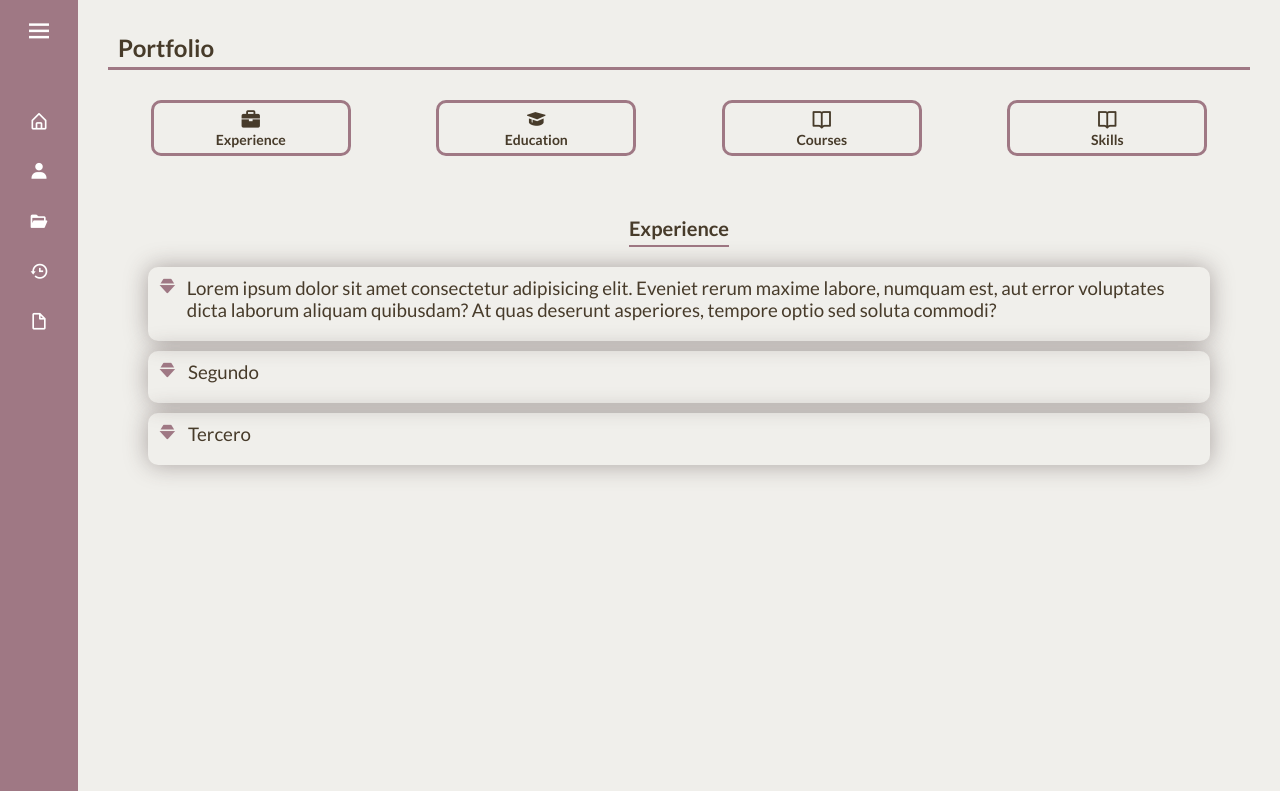
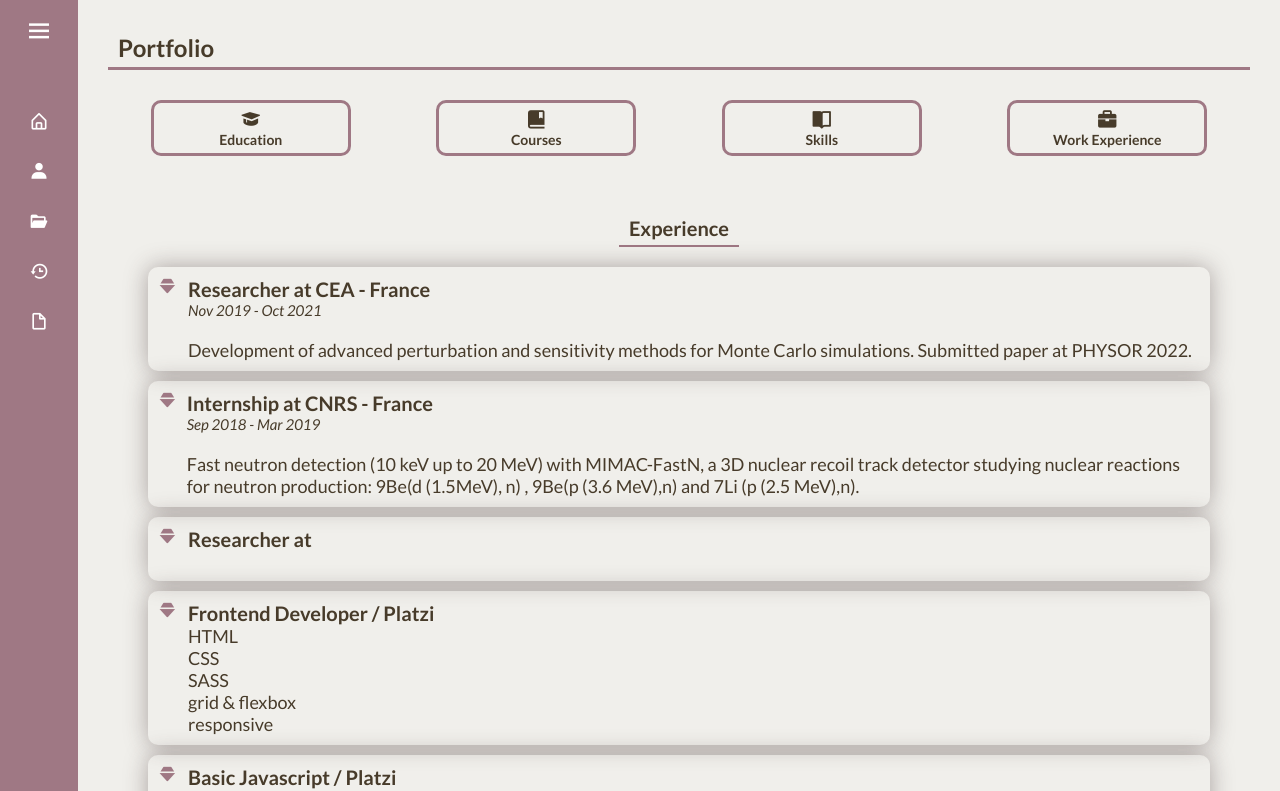
Before and after one commit to catwin94/catwin94.github.io, a React (Create React App) app: page /portfolio in a window 1280 px wide. Shown: the top 791 px of the page. Built offline with nearby package versions, Linux system fonts and the light colour scheme.

Commit message:
json portfolio and styles

```diff
--- a/src/assets/styles/portfolio.scss
+++ b/src/assets/styles/portfolio.scss
@@ -48,6 +48,7 @@
       }
       & h3 {
         font-size: 1.4rem;
+        user-select: none;
       }
 
       &:hover {
@@ -65,7 +66,7 @@
   border-bottom: solid 2px $dpink;
   & h3 {
     font-size: 2rem;
-    padding-bottom: 0.5rem;
+    padding: 0 1rem 0.5rem 1rem;
   }
 }
 
@@ -91,8 +92,22 @@
         height: 2rem;
         margin-right: 1rem;
       }
-      & p {
-        padding: 0 0 1rem 0;
+      & div {
+        & .title {
+          font-weight: bold;
+          font-size: 2rem;
+        }
+        & .date {
+          font-style: italic;
+          font-size: 1.5rem;
+          padding-bottom: 2rem;
+        }
+        & .details {
+          font-size: 1.8rem;
+        }
+        & .skills {
+          font-size: 1.8rem;
+        }
       }
     }
   }
--- a/src/components/ContactMe.jsx
+++ b/src/components/ContactMe.jsx
@@ -19,7 +19,7 @@ const ContactMe = () => {
               <li>
                 <h2>E-mail:</h2>
                 <a href="mailto:cata.carabajal@gmail.com">
-                  <i class="bx bx-mail-send"></i>
+                  <i className="bx bx-mail-send"></i>
                   <p>cata.carabajal@gmail.com</p>
                 </a>
               </li>
@@ -30,7 +30,7 @@ const ContactMe = () => {
                   target="_blank"
                   rel="noreferrer"
                 >
-                  <i class="bx bxl-github"></i>
+                  <i className="bx bxl-github"></i>
                   <p>catwin94</p>
                 </a>
               </li>
@@ -41,7 +41,7 @@ const ContactMe = () => {
                   target="_blank"
                   rel="noreferrer"
                 >
-                  <i class="bx bxl-linkedin-square"></i>
+                  <i className="bx bxl-linkedin-square"></i>
                   <p>catalina-carabajal</p>
                 </a>
               </li>
--- a/src/components/Home.jsx
+++ b/src/components/Home.jsx
@@ -48,21 +48,21 @@ const Home = () => {
                 target="_blank"
                 rel="noreferrer"
               >
-                <i class="bx bxl-linkedin-square"></i>
+                <i className="bx bxl-linkedin-square"></i>
               </a>
               <a
                 href="https://github.com/catwin94"
                 target="_blank"
                 rel="noreferrer"
               >
-                <i class="bx bxl-github"></i>
+                <i className="bx bxl-github"></i>
               </a>
               <a
                 href="https://www.instagram.com/catacarabajal/?hl=es"
                 target="_blank"
                 rel="noreferrer"
               >
-                <i class="bx bxl-instagram-alt"></i>
+                <i className="bx bxl-instagram-alt"></i>
               </a>
             </div>
           </div>
--- a/src/components/Portfolio.jsx
+++ b/src/components/Portfolio.jsx
@@ -2,6 +2,102 @@ import React from "react";
 import Sidebar from "./Sidebar.jsx";
 import "../assets/styles/portfolio.scss";
 import "../assets/styles/home.scss";
+
+const data = {
+  experience: {
+    title: "Work Experience",
+    list: [
+      {
+        name: "Researcher",
+        date: "Nov 2019 - Oct 2021",
+        enterprice: "CEA - France",
+        details:
+          "Development of advanced perturbation and sensitivity methods for Monte Carlo simulations. Submitted paper at PHYSOR 2022. ",
+        skills: ["C++", "Tripoli-4", "Git", "Python", "Linux"],
+      },
+      {
+        name: "Internship",
+        date: "Sep 2018 - Mar 2019",
+        enterprice: "CNRS - France",
+        details:
+          "Fast neutron detection (10 keV up to 20 MeV) with MIMAC-FastN, a 3D nuclear recoil track detector studying nuclear reactions for neutron production: 9Be(d (1.5MeV), n) , 9Be(p (3.6 MeV),n) and 7Li (p (2.5 MeV),n).",
+        skills: ["C++", "Linux"],
+      },
+      {
+        name: "Researcher",
+        date: "",
+        enterprice: "",
+        details: "",
+        skills: "",
+      },
+    ],
+  },
+  courses: {
+    title: "Courses",
+    list: [
+      {
+        name: "Frontend Developer / Platzi",
+        skills: ["HTML", "CSS", "SASS", "grid & flexbox", "responsive"],
+      },
+      {
+        name: "Basic Javascript / Platzi",
+        skills: ["JavaScript"],
+      },
+      {
+        name: "Modern Javascript Definitive Guide / Udemy",
+        skills: ["JavaScript", "DOM", "React", "OOP"],
+      },
+      {
+        name: "React.js practice course / Plazi",
+        skills: ["ReactJS", "Route", "Redux", "React", "Hooks"],
+      },
+      {
+        name: "Frameworks and Librearies of JavaScipt / Plazi",
+        skills: [
+          "React functional",
+          "components Styled components",
+          "CSS-in-JS",
+        ],
+      },
+      {
+        name: "Python Introductory course / IEEE - ITBA",
+        skills: ["Python"],
+      },
+      {
+        name: "Data Analysis / IEEE - ITBA",
+        skills: ["Python", "Pandas", "Numpy", "Matplotlib"],
+      },
+    ],
+  },
+  education: {
+    title: "Education",
+    degreeTitle: "Nuclear Engineer",
+    date: "Jul 2018",
+    degreeLevel: "Master",
+    rate: "8.25/10.00 (top 1%)",
+    university: "Instituto Tecnológico Dan Beninson (IDB), Argentina",
+    thesisDetails:
+      "Deterministic analysis of the RA-10 loop in presence of a LOFA in relation with different flywheels using the thermo-hydraulic simulation software RELAP.",
+    others: "Vice-President & Co-founder of the Student Center IDB",
+  },
+  skills: {
+    title: "Skills",
+    languages: ["Spanish native", "English advanced", "French beginner"],
+    programming: ["C++", "JavaScript", "Python", "Matlab"],
+    web: ["ReactJS", "HTML", "CSS", "SASS", "Json", "Redux"],
+    dataScience: ["Pandas", "Numpy", "Matplotlib"],
+    others: [
+      "Git",
+      "Unix",
+      "Tripoli-4",
+      "RELAP",
+      "Autodesk - AutoCAD 2D",
+      "MCNP - Los Alamos National Lab",
+      "Mathcad PTC",
+      "GammaVision (Gamma Spectroscopy)",
+    ],
+  },
+};
 
 const Portfolio = () => {
   return (
@@ -14,21 +110,21 @@ const Portfolio = () => {
           </div>
           <div className="navBarPortfolio">
             <ul>
-              <li>
-                <i class="bx bxs-briefcase"></i>
-                <h3>Experience</h3>
-              </li>
-              <li>
-                <i class="bx bxs-graduation"></i>
+              <li onClick={() => console.log("hiciste click")}>
+                <i className="bx bxs-graduation"></i>
                 <h3>Education</h3>
               </li>
               <li>
-                <i class="bx bx-book-open"></i>
+                <i className="bx bxs-book-bookmark"></i>
                 <h3>Courses</h3>
               </li>
               <li>
-                <i class="bx bx-book-open"></i>
+                <i className="bx bxs-book-open"></i>
                 <h3>Skills</h3>
+              </li>
+              <li>
+                <i className="bx bxs-briefcase"></i>
+                <h3>Work Experience</h3>
               </li>
             </ul>
           </div>
@@ -38,28 +134,34 @@ const Portfolio = () => {
             </div>
             <div className="portfolioData">
               <ul>
-                <li>
-                  <i class="bx bxs-diamond"></i>
-                  <p>
-                    Lorem ipsum dolor sit amet consectetur adipisicing elit.
-                    Eveniet rerum maxime labore, numquam est, aut error
-                    voluptates dicta laborum aliquam quibusdam? At quas deserunt
-                    asperiores, tempore optio sed soluta commodi?
-                  </p>
-                </li>
-                <li>
-                  <i class="bx bxs-diamond"></i>
-                  <p>Segundo</p>
-                </li>
-                <li>
-                  <i class="bx bxs-diamond"></i>
-                  <p>Tercero</p>
-                </li>
+                {data.experience.list.map((item, key) => (
+                  <li key={key}>
+                    <i className="bx bxs-diamond"></i>
+                    <div>
+                      <p className="title">
+                        {item.name} at {item.enterprice}
+                      </p>
+                      <p className="date">{item.date}</p>
+                      <p className="details">{item.details}</p>
+                    </div>
+                  </li>
+                ))}
+
+                {data.courses.list.map((item, key) => (
+                  <li key={key}>
+                    <i className="bx bxs-diamond"></i>
+                    <div>
+                      <p className="title">{item.name}</p>
+                      {item.skills.map((skill, key) => (
+                        <p className="skills" key={key}>
+                          {skill}
+                        </p>
+                      ))}
+                    </div>
+                  </li>
+                ))}
               </ul>
             </div>
-            {/* <div className="infoContainer">
-              <p>Holis</p>
-            </div> */}
           </div>
         </div>
       </div>
--- a/src/components/Sidebar.jsx
+++ b/src/components/Sidebar.jsx
@@ -24,21 +24,21 @@ const Sidebar = () => {
         <ul>
           <li>
             <Link to="/">
-              <i class="bx bx-home-alt"></i>
+              <i className="bx bx-home-alt"></i>
               <span className="links_name">Home</span>
             </Link>
             <span className="tooltip">Home</span>
           </li>
           <li>
             <Link to="/contactMe">
-              <i class="bx bxs-user"></i>
+              <i className="bx bxs-user"></i>
               <span className="links_name">Contact me</span>
             </Link>
             <span className="tooltip">Contact me</span>
           </li>
           <li>
             <Link to="/portfolio">
-              <i class="bx bxs-folder-open"></i>
+              <i className="bx bxs-folder-open"></i>
               <span className="links_name">Portfolio</span>
             </Link>
             <span className="tooltip">Portfolio</span>
@@ -46,7 +46,7 @@ const Sidebar = () => {
 
           <li>
             <a href="/">
-              <i class="bx bx-history"></i>
+              <i className="bx bx-history"></i>
               <span className="links_name">Time Line</span>
             </a>
             <span className="tooltip">Time Line</span>
@@ -54,7 +54,7 @@ const Sidebar = () => {
 
           <li>
             <a href={cvPdf} target="_blank" rel="noreferrer">
-              <i class="bx bx-file-blank"></i>
+              <i className="bx bx-file-blank"></i>
               <span className="links_name">PDF CV</span>
             </a>
             <span className="tooltip">PDF CV</span>
```
